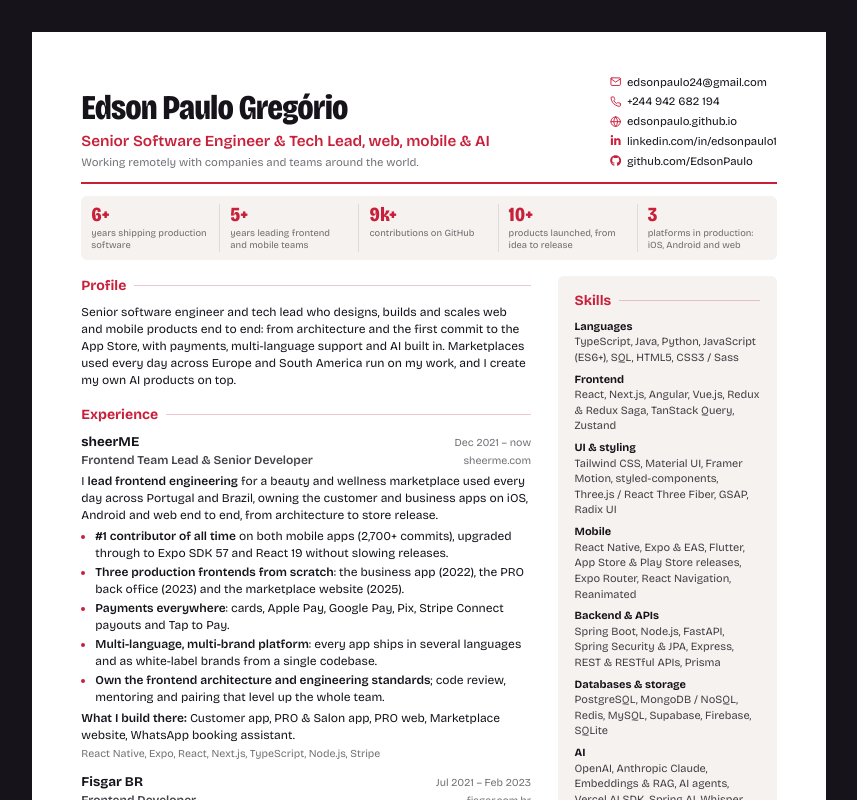
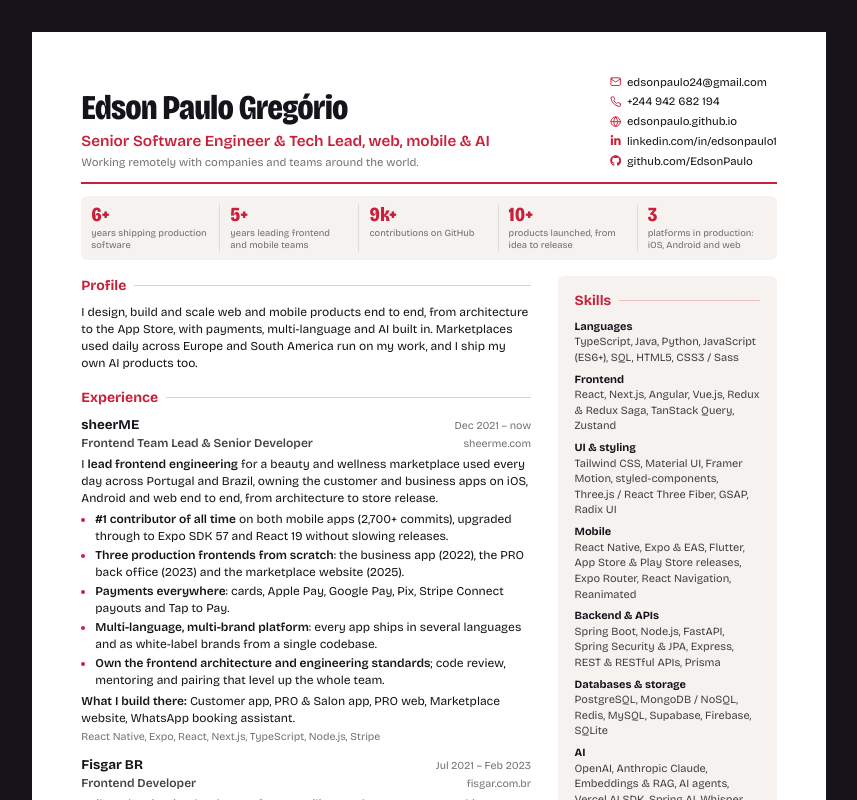
Before and after one commit to EdsonPaulo/edsonpaulo.github.io, a Next.js app: page /en/cv in a window 1280 px wide. Shown: the top 800 px of the page, without its empty margins (211-1068 px from the left). Built offline with nearby package versions, Linux system fonts and the light colour scheme.

Commit message:
docs: update profile intro text and CV documents

```diff
--- a/content/profile.ts
+++ b/content/profile.ts
@@ -14,8 +14,8 @@ export const profile = {
     linkedin: "https://www.linkedin.com/in/edsonpaulo1",
   },
   intro: {
-    en: "Senior software engineer and tech lead who designs, builds and scales web and mobile products end to end: from architecture and the first commit to the App Store, with payments, multi-language support and AI built in. Marketplaces used every day across Europe and South America run on my work, and I create my own AI products on top.",
-    pt: "Engenheiro de software sénior e tech lead que desenha, constrói e escala produtos web e mobile de ponta a ponta: da arquitetura e do primeiro commit à App Store, com pagamentos, suporte multi-idioma e IA de raiz. Marketplaces usados todos os dias na Europa e na América do Sul correm sobre o meu trabalho, e ainda crio os meus próprios produtos com IA.",
+    en: "I design, build and scale web and mobile products end to end, from architecture to the App Store, with payments, multi-language and AI built in. Marketplaces used daily across Europe and South America run on my work, and I ship my own AI products too.",
+    pt: "Desenho, construo e escalo produtos web e mobile de ponta a ponta, da arquitetura à App Store, com pagamentos, multi-idioma e IA de raiz. Marketplaces usados diariamente na Europa e na América do Sul correm sobre o meu trabalho, e também lanço os meus próprios produtos com IA.",
   } as L,
   /** **phrase** marks what a skimming recruiter should catch; keep it to one or two per paragraph. */
   about: [
```
Also changed, not shown: 2 other files (tests, documents, lock files or other folders).
